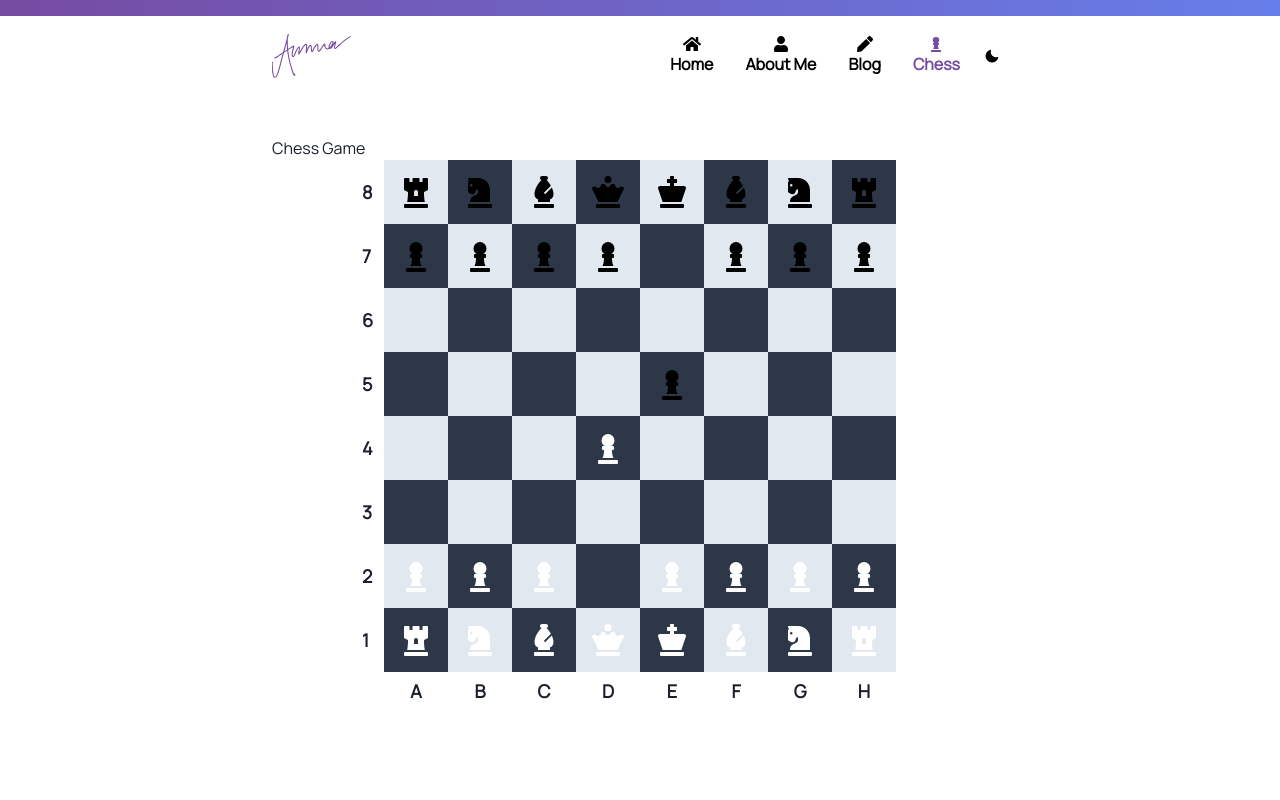
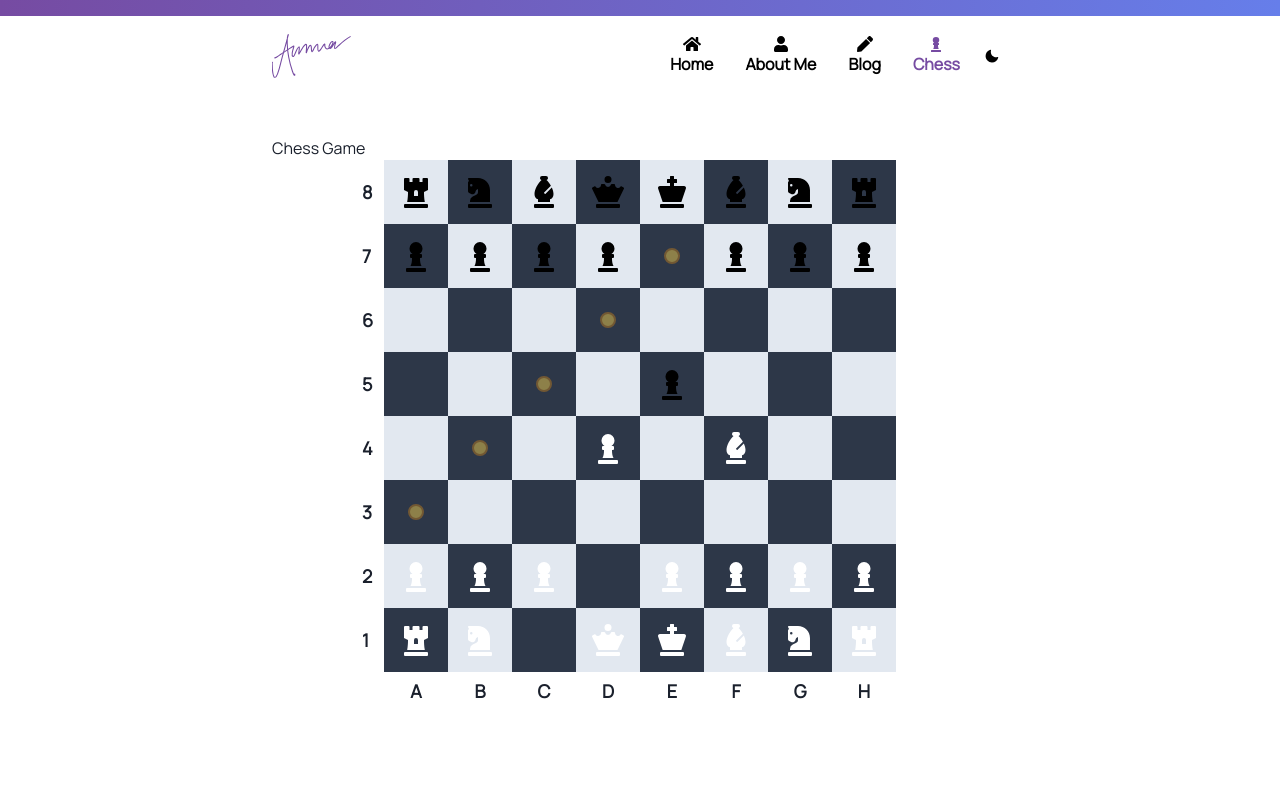
Before and after one commit to ammar-ahmed22/ammarahmedca, a React (Create React App) app in the folder client/: page /chess/play in a window 1280 px wide. Both pictures are taken after a click on the element 736 px from the left and 192 px from the top of the page. Shown: the top 800 px of the page. Built offline with nearby package versions, Linux system fonts and the light colour scheme.

Commit message:
bishop valid moves complete

```diff
--- a/client/package.json
+++ b/client/package.json
@@ -2,7 +2,6 @@
   "name": "client",
   "version": "0.1.0",
   "private": true,
-  "proxy": "http://localhost:8080",
   "dependencies": {
     "@apollo/client": "^3.5.8",
     "@chakra-ui/icons": "^1.1.1",
--- a/client/src/components/Chess/components/Board.tsx
+++ b/client/src/components/Chess/components/Board.tsx
@@ -10,7 +10,7 @@ const Board : React.FC = () => {
 
   useEffect(() => {
 
-      updateBoard("rnbqkbnr/pppp1ppp/8/4p3/3P4/8/PPP1PPPP/RNBQKBNR w KQkq e3 0 1")
+    updateBoard("rnbqkbnr/pppp1ppp/8/4p3/3P1B2/8/PPP1PPPP/RN1QKBNR w KQkq e3 0 1")
 
   }, [])
 
--- a/client/src/components/Chess/components/Square.tsx
+++ b/client/src/components/Chess/components/Square.tsx
@@ -17,7 +17,6 @@ const Square : React.FC<SquareProps> = ({ piece, size, bg, id, rank, file, indic
   let renderFile = row === 7;
 
 
-
   return (
     <Flex
       height={size}
@@ -30,7 +29,9 @@ const Square : React.FC<SquareProps> = ({ piece, size, bg, id, rank, file, indic
       _hover={{
         cursor: "pointer"
       }}
-      onClick={() => updateValidMoves(piece.validMoves(rank, file, board.matrix))}
+      onClick={() => {
+        if (piece) updateValidMoves(piece.validMoves(rank, file, board.matrix))
+      }}
     >
       {
         piece && <Icon as={piece.icon} color={piece.color === "w" ? "white" : "black"} w={"50%"} h={"50%"} />
@@ -73,10 +74,10 @@ const Square : React.FC<SquareProps> = ({ piece, size, bg, id, rank, file, indic
             w={"25%"}
             borderRadius="full"
             bg="yellow.400"
-            // opacity="0.75"
-            // borderColor="yellow.700"
-            // borderStyle="solid"
-            // borderWidth="1px"
+            opacity="0.50"
+            borderColor="yellow.600"
+            borderStyle="solid"
+            borderWidth="2px"
           />
         )
       }
--- a/client/src/components/Chess/game/Pieces/Bishop.ts
+++ b/client/src/components/Chess/game/Pieces/Bishop.ts
@@ -19,7 +19,33 @@ export class Bishop extends Piece{
 
   validMoves(rank: number, file: string, boardMatrix: BoardMatrixType[][]): string[] {
 
-    return []
+    const topRight = this.findDiagonalMoves(boardMatrix, rank, file, {
+      incrementRank: true,
+      incrementFile: true
+    })
+
+    const topLeft = this.findDiagonalMoves(boardMatrix, rank, file, {
+      incrementRank: true,
+      incrementFile: false
+    })
+
+    const bottomRight = this.findDiagonalMoves(boardMatrix, rank, file, {
+      incrementRank: false,
+      incrementFile: true
+    })
+
+    const bottomLeft = this.findDiagonalMoves(boardMatrix, rank, file, {
+      incrementRank: false,
+      incrementFile: false
+    })
+
+
+    return [
+      ...topRight,
+      ...topLeft,
+      ...bottomRight,
+      ...bottomLeft
+    ]
   }
 
 
--- a/client/src/components/Chess/game/Pieces/Piece.ts
+++ b/client/src/components/Chess/game/Pieces/Piece.ts
@@ -5,7 +5,12 @@ interface IsPieceOpts{
   noKing?: boolean
 }
 
-export abstract class Piece{
+interface FindDiagonalOpts{
+  incrementRank: boolean,
+  incrementFile: boolean
+}
+
+export abstract class Piece {
 
   abstract color : "w" | "b"
   abstract icon : IconType
@@ -14,18 +19,24 @@ export abstract class Piece{
 
   abstract validMoves(rank: number, file: string, boardMatrix: BoardMatrixType[][]) : string[]
 
-  protected fileToNumber = (file: string) : number => file.charCodeAt(0) - 96;
+  protected fileToNumber = (file: string) : number => file.charCodeAt(0) - 96 ;
   protected numberToFile = (numberFile: number) : string => String.fromCharCode(numberFile + 96)
-  protected createAlgebraic = (rank: number, file: string) : string => `${file}${rank}`
+  protected createAlgebraic = (rank: number, file: string | number) : string => {
+    if (typeof file === "string"){
+      return `${file}${rank}`
+    } else{
+      return `${this.numberToFile(file)}${rank}`
+    }
+  }
 
-  private getPiece = (boardMatrix: BoardMatrixType[][], rank: number, numberFile: number) => {
+  private getPiece = (boardMatrix: BoardMatrixType[][], rank: number, numberFile: number) : BoardMatrixType => {
     const row = 8 - rank;
     const col = numberFile - 1;
 
     return boardMatrix[row][col];
   }
 
-  protected isPiece = (boardMatrix: BoardMatrixType[][], rank: number, numberFile: number, opts?: IsPieceOpts) => {
+  protected isPiece = (boardMatrix: BoardMatrixType[][], rank: number, numberFile: number, opts?: IsPieceOpts) : boolean => {
     const piece = this.getPiece(boardMatrix, rank, numberFile)
 
     if (!piece) return false;
@@ -38,6 +49,39 @@ export abstract class Piece{
 
   }
 
+  protected findDiagonalMoves = (boardMatrix: BoardMatrixType[][], startRank: number, startFile: string, { incrementFile, incrementRank } : FindDiagonalOpts) => {
+    const res : string[] = []
+    const rankDir = incrementRank ? 1 : -1;
+    const fileDir = incrementFile ? 1 : -1;
+
+    const startFileNum = this.fileToNumber(startFile);
+
+    let pFile = startFileNum + fileDir;
+    for (let pRank = startRank + rankDir; incrementRank ? pRank <= 8 : pRank >= 1; pRank += rankDir){
+      const isEmpty = !this.isPiece(boardMatrix, pRank, pFile)
+      const isOpponent = this.isPiece(boardMatrix, pRank, pFile, { onlyOpps: true, noKing: true });
+
+      // empty, move to next
+      if (isEmpty) {
+        res.push(this.createAlgebraic(pRank, pFile));
+        pFile += fileDir;
+        continue;
+      }
+
+      // opponent, add and stop
+      if (isOpponent) {
+        res.push(this.createAlgebraic(pRank, pFile));
+        break;
+      }
+
+      // teammate, stop
+      if (!isEmpty && !isOpponent){
+        break;
+      }
+    }
+
+    return res;
+  }
 
 
 }
--- a/client/src/components/Chess/types/components.d.ts
+++ b/client/src/components/Chess/types/components.d.ts
@@ -1,3 +1,6 @@
+import { Piece } from "../game/Pieces/Piece"
+
+declare global {
   interface SquareProps{
     piece?: Piece
     size: string,
@@ -8,3 +11,4 @@ interface SquareProps{
     indices: [number, number],
     isValidMove: boolean
   }
+}
--- a/client/src/components/Chess/types/context.d.ts
+++ b/client/src/components/Chess/types/context.d.ts
@@ -1,3 +1,6 @@
+import { Board } from "../game/Board";
+
+declare global {
   interface IGameContext{
     board: Board,
     updateBoard: (fen: string) => void,
@@ -5,3 +8,4 @@ interface IGameContext{
     validMoves: string[],
     updateValidMoves: (moves: string[]) => void
   }
+}
```
Also changed, not shown: client/src/components/Chess/types/game.d.ts (+9 -0 lines), 1 other file (tests, documents, lock files or other folders). Lines whose indentation alone changed are shown as unchanged.
